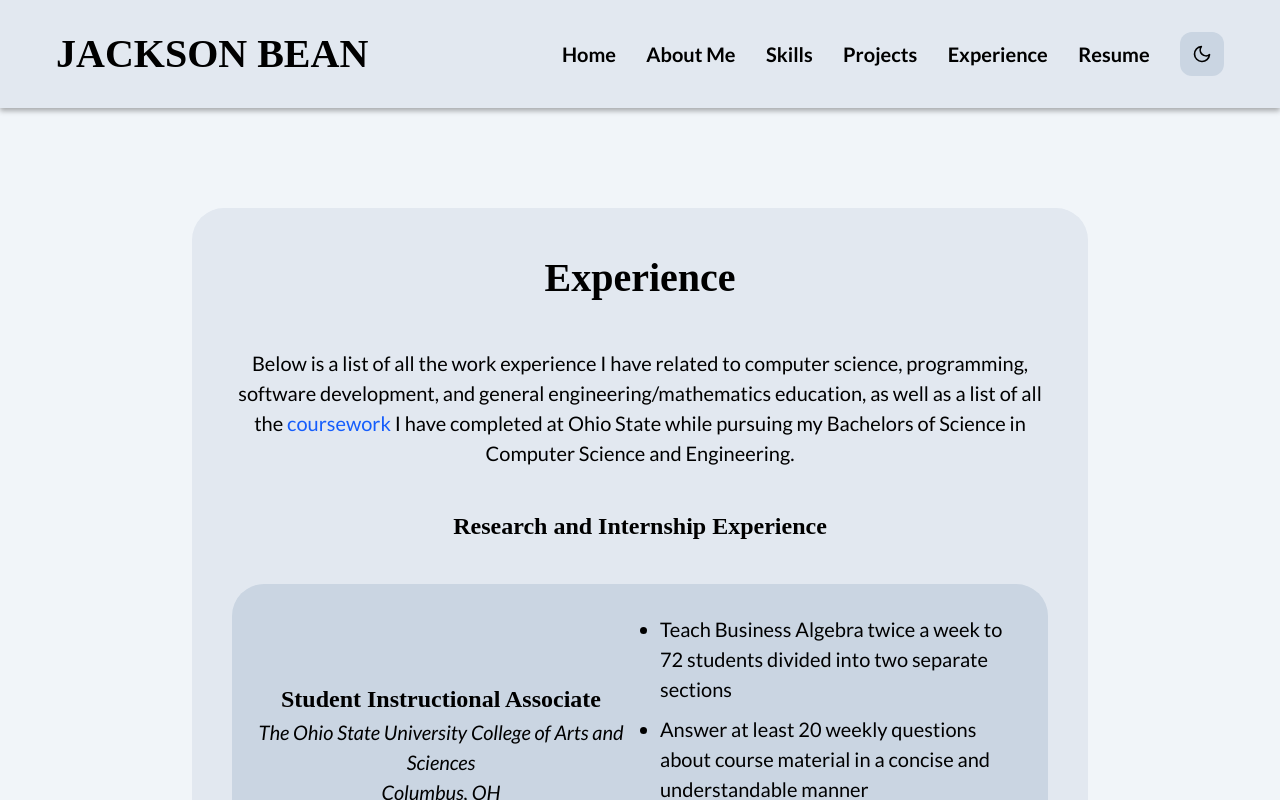
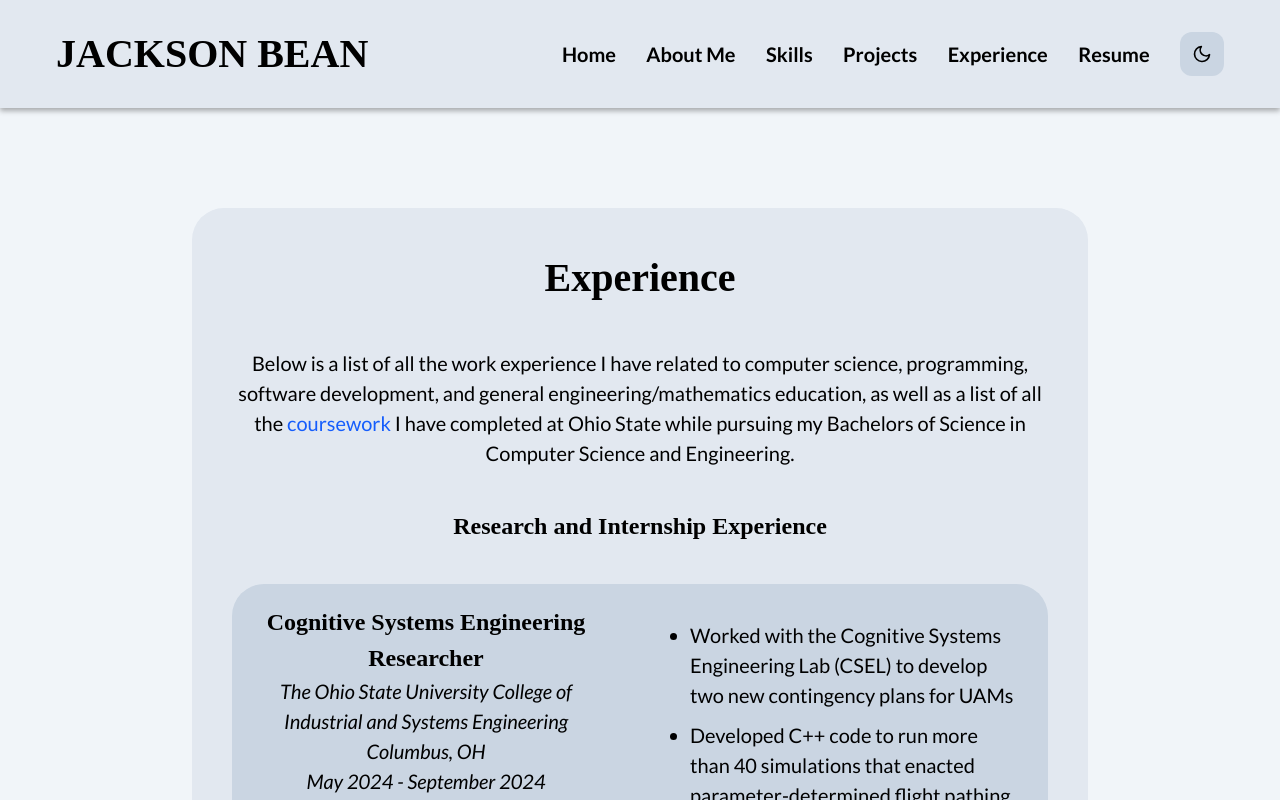
Before and after one commit to jhbean03/portfolio-website, a React (Vite) app: page / in a window 1280 px wide. Both pictures are taken after a click on the link "Experience". Shown: the top 800 px of the page. Built offline with nearby package versions, Linux system fonts and the light colour scheme; a web font is replaced by a local one.

Commit message:
Finished Experience page

```diff
--- a/src/components/Experience.tsx
+++ b/src/components/Experience.tsx
@@ -4,11 +4,17 @@ import WorkBox from "./WorkBox.tsx"
 function Experience() {
 
     const RESEARCH_INTERN_POSITIONS = [
-        {title: "Student Instructional Associate", department: "The Ohio State University College of Arts and Sciences", location: "Columbus, OH", date: "August 2024 - Present",
-            skills: "", descriptionPoints: [
-            "Teach Business Algebra twice a week to 72 students divided into two separate sections",
-            "Answer at least 20 weekly questions about course material in a concise and understandable manner",
-            "Prepare, grade, and proctor 10 weekly quizzes and four monthly exams over semester-long course content"
+        {title: "Cognitive Systems Engineering Researcher", department: "The Ohio State University College of Industrial and Systems Engineering", location: "Columbus, OH",
+            date: "May 2024 - September 2024", skills: "C++, Visual Studio, Xcode, Python, Cognitive Systems Engineering", descriptionPoints: [
+            "Worked with the Cognitive Systems Engineering Lab (CSEL) to develop two new contingency plans for UAMs",
+            "Developed C++ code to run more than 40 simulations that enacted parameter-determined flight pathing",
+            "Plotted results of simulations on six dynamic charts and graphs using Python with Pyplot Dash"
+        ]},
+        {title: "Biomedical Informatics Researcher", department: "The Ohio State University Department of Biomedical Informatics", location: "Columbus, OH",
+            date: "May 2023 - August 2023", skills: "Machine Learning, Artificial Intelligence, Python, R, Health Data", descriptionPoints: [
+            "Worked with the Cognitive Systems Engineering Lab (CSEL) to develop two new contingency plans for UAMs",
+            "Developed C++ code to run more than 40 simulations that enacted parameter-determined flight pathing",
+            "Plotted results of simulations on six dynamic charts and graphs using Python with Pyplot Dash"
         ]},
     ]
 
@@ -19,17 +25,29 @@ function Experience() {
             "Answer at least 20 weekly questions about course material in a concise and understandable manner",
             "Prepare, grade, and proctor 10 weekly quizzes and four monthly exams over semester-long course content"
         ]},
-        {title: "Grader", department: "The Ohio State University College of Engineering", location: "Columbus, OH", date: "January 2025 - May 2025",
+        {title: "Grader (CSE 2421)", department: "The Ohio State University College of Engineering", location: "Columbus, OH", date: "January 2025 - May 2025",
             skills: "", descriptionPoints: [
             "Worked as a grader for Systems I (CSE 2421)",
-            "Graded and provided feedback on student programming projects writted in C and AT&T x86 assembly language",
+            "Graded and provided feedback on student programming projects written in C and AT&T x86 assembly language",
             "Held office hours twice a week to answer any questions from students and assist with completiton of programming projects"
         ]},
-        {title: "Undergraduate Teaching Assistant", department: "The Ohio State University College of Engineering", location: "Columbus, OH", date: "August 2024 - December 2024",
+        {title: "Teaching Assistant (ENGR 1282.01H)", department: "The Ohio State University College of Engineering", location: "Columbus, OH", date: "August 2024 - December 2024",
             skills: "", descriptionPoints: [
-            "Worked as an undergraduate teaching assistant for ENGR 1282.01H Lab (Fundamentals of Engineering for Honors I)",
+            "Worked as an undergraduate teaching assistant for Fundamentals of Engineering for Honors I Lab (ENGR 1282.01H)",
             "Helped answer any questions students had with regard to the lab experiences both in-person and through email",
             "Graded various forms of technical communication (lab reports, memos, abstracts) in a thorough and timely manner"
+        ]},
+        {title: "Grader (CSE 2231)", department: "The Ohio State University College of Engineering", location: "Columbus, OH", date: "May 2024 - August 2024",
+            skills: "", descriptionPoints: [
+            "Worked as a grader for Software II (CSE 2231)",
+            "Graded and provided feedback on student programming projects written in Java",
+            "Held office hours twice a week to answer any questions from students and assist with completiton of programming projects"
+        ]},
+        {title: "Teaching Assistant (ENGR 1182)", department: "The Ohio State University College of Engineering", location: "Columbus, OH", date: "August 2023 - May 2024",
+            skills: "", descriptionPoints: [
+            "Worked as an undergraduate teaching assistant for ENGR 1182 (Fundamentals of Engineering II)",
+            "Provided important feedback on various graphics assignments and reports submitted by students, helping them to learn more about technical communication",
+            "Graded assignments in a timely manner and helped students to understand the feedback received"
         ]},
     ]
 
@@ -148,6 +166,7 @@ function Experience() {
             </div>
 
             <h2 className="font-[Offside] text-[24px] text-center font-bold">Coursework</h2>
+            <h3 className="text-[18px] text-center font-bold">Cumulative GPA: 4.00/4.00</h3>
             <div className="grid xl:grid-cols-2 max-xl:grid-cols-1 gap-[2em]">
                 {renderSemesters()}
             </div>
--- a/src/components/WorkBox.tsx
+++ b/src/components/WorkBox.tsx
@@ -18,13 +18,13 @@ const renderPoints = (descriptionPoints: string[]) => {
 
 function WorkBox({title, department, location, date, skills, descriptionPoints, last}: WorkBoxProps) {
     return (
-        <div className="grid grid-cols-2 max-lg:grid-cols-1 gap-[1em] bg-slate-300 dark:bg-slate-700 p-[1em] rounded-4xl justify-items-center items-center">
+        <div className="grid grid-cols-2 max-lg:grid-cols-1 lg:gap-[4em] bg-slate-300 dark:bg-slate-700 p-[1em] rounded-4xl justify-items-center items-center">
             <div>
                 <h2 className="font-[Offside] text-[24px] text-center font-bold p-0">{title}</h2>
                 <div className="text-center"><i>{department}</i></div>
                 { last ? <div className="text-center" id="coursework"><i>{location}</i></div> : <div className="text-center"><i>{location}</i></div>}
                 <div className="text-center"><i>{date}</i></div>
-                { skills == "" ? "" : <div className="text-center"><b>Relevant Skills:</b> {skills}</div>}
+                { skills == "" ? "" : <div className="text-center mt-[1em] bg-[#aec4e4] dark:bg-slate-500 p-[0.5em] rounded-4xl"><b>Relevant Skills:</b> {skills}</div>}
             </div>
             <div>
                 <ul className="list-disc">{renderPoints(descriptionPoints)}</ul>
```
